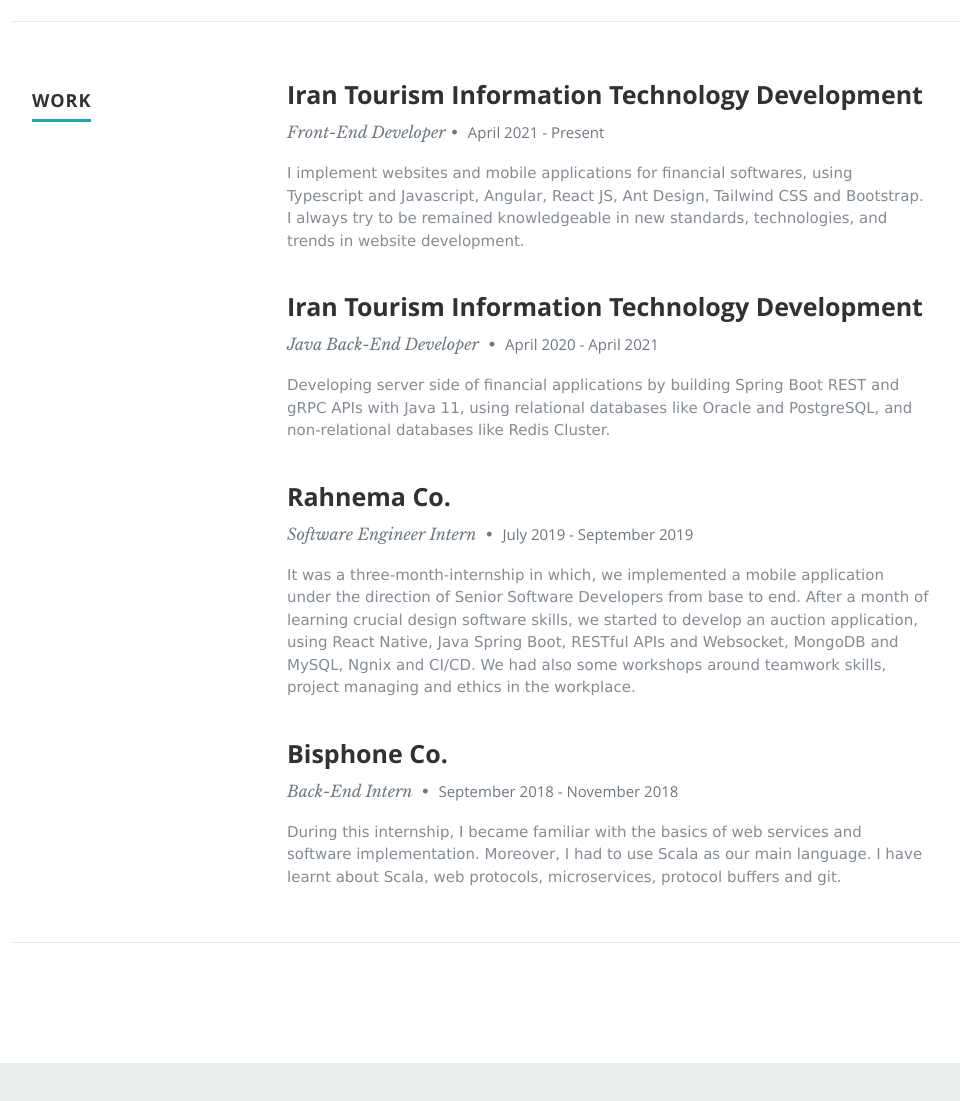
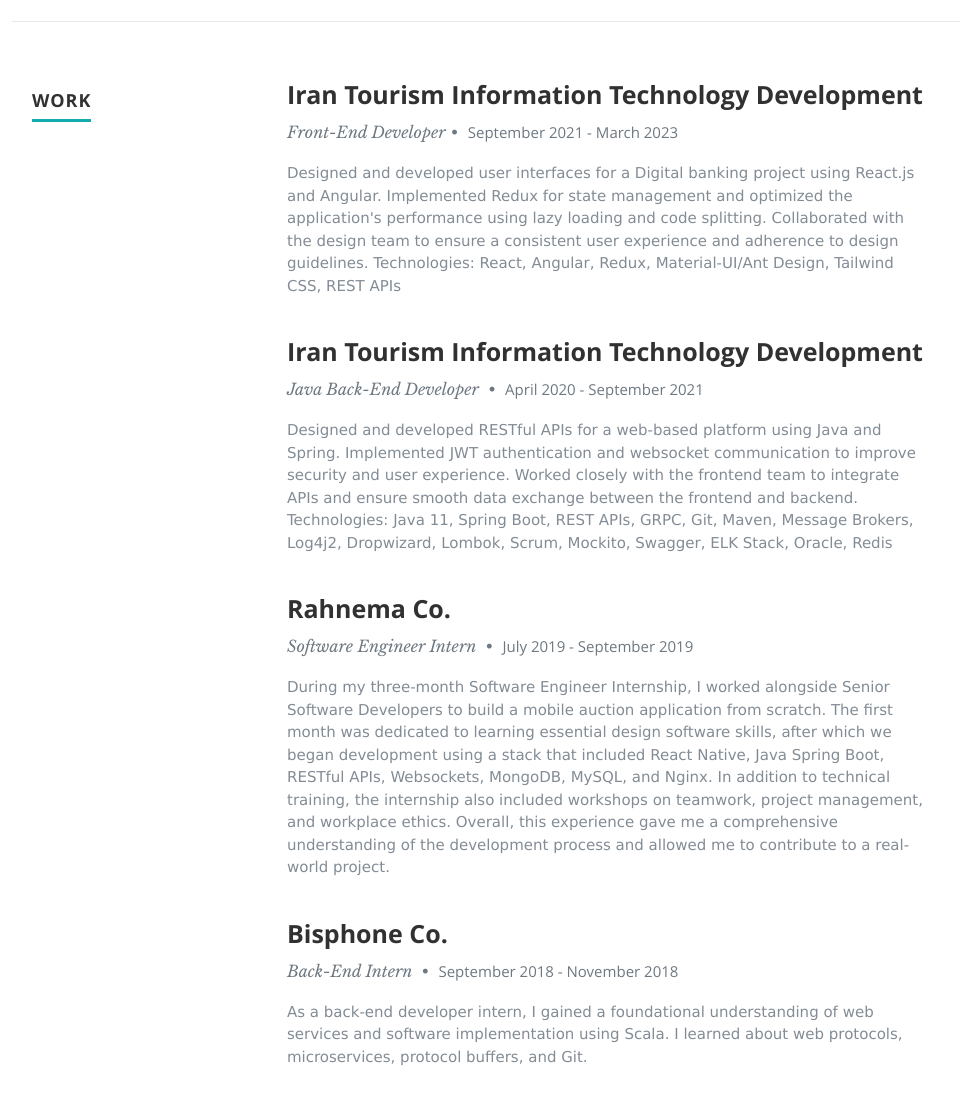
Before and after one commit to YarandiY/YarandiY.github.io, a plain HTML site: page index.html in a window 1280 px wide. Shown: the part 2764-3865 px from the top of the page, without its empty margins (118-1078 px from the left). Drawn offline with nearby package versions, Linux system fonts and the light colour scheme; a web font is replaced by a local one.

Commit message:
Update index.html

```diff
--- a/index.html
+++ b/index.html
@@ -458,11 +458,11 @@
                <div class="twelve columns">
 
                   <h3>Iran Tourism Information Technology Development</h3>
-                  <p class="info">Front-End Developer<span>&bull;</span> <em class="date">April 2021 - Present</em></p>
+                  <p class="info">Front-End Developer<span>&bull;</span> <em class="date">September 2021 - March 2023</em></p>
 
                   <p>
-                      I implement websites and mobile applications for financial softwares, using Typescript and Javascript, Angular, React JS, Ant Design, Tailwind CSS and Bootstrap. I always try to be remained knowledgeable in new standards, technologies, and trends in website development.
-                  </p>
+Designed and developed user interfaces for a Digital banking project using React.js and Angular. Implemented Redux for state management and optimized the application's performance using lazy loading and code splitting. Collaborated with the design team to ensure a consistent user experience and adherence to design guidelines.
+			  Technologies: React, Angular, Redux, Material-UI/Ant Design, Tailwind CSS, REST APIs                  </p>
 
                </div>
 
@@ -473,11 +473,12 @@
                  <div class="twelve columns">
 
                      <h3>Iran Tourism Information Technology Development</h3>
-                     <p class="info">Java Back-End Developer <span>&bull;</span> <em class="date">April 2020 - April 2021</em></p>
+                     <p class="info">Java Back-End Developer <span>&bull;</span> <em class="date">April 2020 - September 2021</em></p>
 
                      <p>
-                         Developing server side of financial applications by building Spring Boot REST and gRPC APIs with Java 11, using relational databases like Oracle and PostgreSQL, and non-relational databases like Redis Cluster.
-                     </p>
+Designed and developed RESTful APIs for a web-based platform using Java and Spring. Implemented JWT authentication and websocket communication to improve security and user experience. Worked closely with the frontend team to integrate APIs and ensure smooth data exchange between the frontend and backend.
+Technologies: Java 11, Spring Boot, REST APIs, GRPC, Git, Maven, Message Brokers, Log4j2, Dropwizard, Lombok,
+Scrum, Mockito, Swagger, ELK Stack, Oracle, Redis                     </p>
 
                  </div>
 
@@ -490,9 +491,9 @@
                      <p class="info">Software Engineer Intern <span>&bull;</span> <em class="date">July 2019 - September 2019</em></p>
 
                      <p>
-                         It was a three-month-internship in which, we implemented a mobile application under the direction of Senior Software Developers from base to end. After a month of learning crucial design software skills, we started to develop an auction application, using React Native, Java Spring Boot, RESTful APIs and Websocket, MongoDB and MySQL, Ngnix and CI/CD. We had also some workshops around teamwork skills, project managing and ethics in the workplace.                      </p>
-
-                 </div>
+During my three-month Software Engineer Internship, I worked alongside Senior Software Developers to build a mobile auction application from scratch. The first month was dedicated to learning essential design software skills, after which we began development using a stack that included React Native, Java Spring Boot, RESTful APIs, Websockets, MongoDB, MySQL, and Nginx. In addition to technical training, the internship also included workshops on teamwork, project management, and workplace ethics. Overall, this experience gave me a comprehensive understanding of the development process and allowed me to contribute to a real-world project.
+			 </p>
+		     </div>
 
              </div> <!-- item end -->
 
@@ -504,8 +505,8 @@
                      <p class="info">Back-End Intern  <span>&bull;</span> <em class="date">September 2018 - November 2018</em></p>
 
                      <p>
-                         During this internship, I became familiar with the basics of web services and software implementation. Moreover, I had to use Scala as our main language. I have learnt about Scala, web protocols, microservices, protocol buffers and git.                        </p>
-
+As a back-end developer intern, I gained a foundational understanding of web services and software implementation using Scala. I learned about web protocols, microservices, protocol buffers, and Git.
+			 </p>
                  </div>
 
              </div> <!-- item end -->
```
